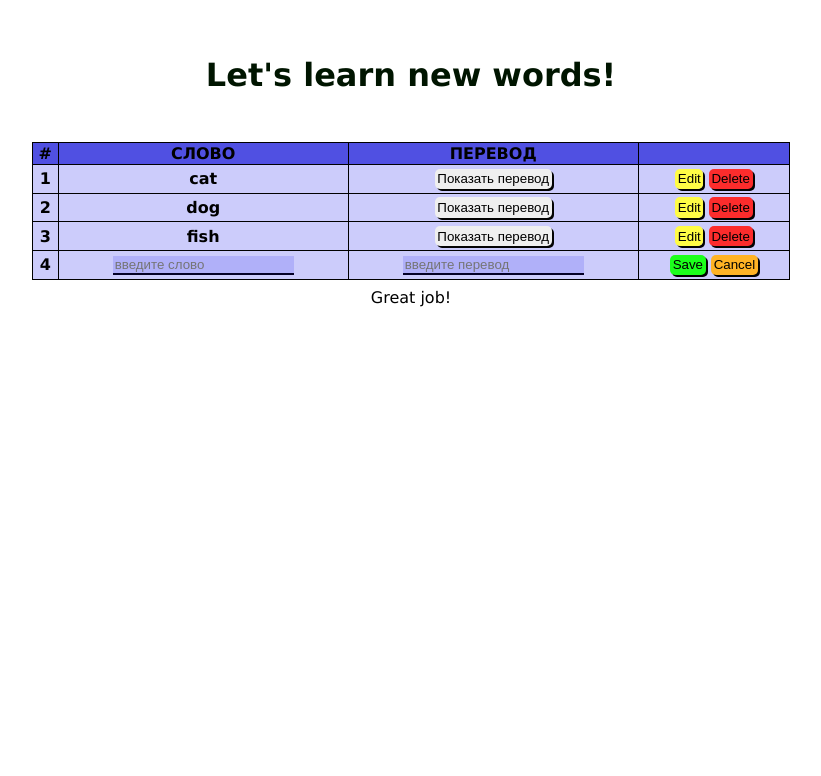
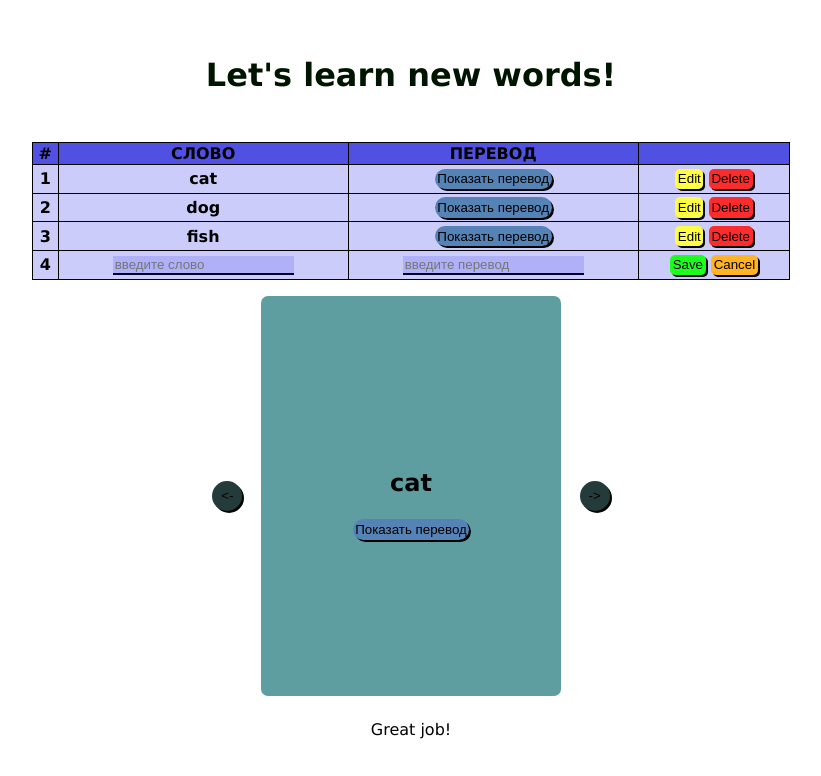
Before and after one commit to MallonsoFrey/LinguaCard, a React (Vite) app: page / in a window 1280 px wide. Shown: the top 776 px of the page, without its empty margins (229-1050 px from the left). Built offline with nearby package versions, Linux system fonts and the light colour scheme.

Commit message:
new elements added

```diff
--- a/src/Components/Button/Button.scss
+++ b/src/Components/Button/Button.scss
@@ -42,4 +42,24 @@ button {
             background-color: $cancel-btn-hover;
         }
     }
+
+    &.show-btn {
+        border-radius: 20px;
+        background-color: rgb(86, 131, 182);
+
+        &:hover {
+            background-color: rgb(50, 75, 86);
+        }
+    }
+
+    &.round {
+        width: 30px;
+        height: 30px;
+        border-radius: 20px;
+        background-color: rgb(36, 59, 60);
+
+        &:hover {
+            background-color: rgb(0, 0, 0);
+        }
+    }
 }
--- /dev/null
+++ b/src/Components/CardMinimal/CardMinimal.jsx
@@ -0,0 +1,41 @@
+/* eslint-disable react/prop-types */
+import { useState } from "react";
+import Button from "../Button/Button";
+import "./CardMinimal.scss";
+
+function CardMinimal({ word, translation, onNext, onPrev }) {
+  const [hiddenTranslation, setHiddenTranslation] = useState(true); //Состояние для показа перевода
+
+  const handleHiddenTranslation = () => {
+    setHiddenTranslation(!hiddenTranslation);
+  };
+
+  const isCardEmpty = !word.trim() || !translation.trim();
+
+  return (
+    <div className="cardMinimal-container">
+      <Button className="round" text={"<-"} onClick={onPrev} />
+      <div className="cardMinimal">
+        {isCardEmpty ? (
+          <h2>Карточка отсутствует</h2>
+        ) : (
+          <>
+            <h2>{word}</h2>
+            {hiddenTranslation ? (
+              <Button
+                className="show-btn"
+                text="Показать перевод"
+                onClick={handleHiddenTranslation}
+              />
+            ) : (
+              <span>{translation}</span>
+            )}
+          </>
+        )}
+      </div>
+      <Button className="round" text={"->"} onClick={onNext} />
+    </div>
+  );
+}
+
+export default CardMinimal;
--- /dev/null
+++ b/src/Components/CardMinimal/CardMinimal.scss
@@ -0,0 +1,18 @@
+
+.cardMinimal-container {
+    display: flex;
+    align-items: center;
+
+    .cardMinimal {
+        width: 300px;
+        height: 400px;
+        background-color: cadetblue;
+        margin: 1em;
+        border-radius: 7px;
+
+        display: flex;
+        flex-direction: column;
+        justify-content: center;
+        align-items: center;
+    }
+}
--- /dev/null
+++ b/src/Components/CardMinimalAll/CardMinimalAll.jsx
@@ -0,0 +1,36 @@
+import CardMinimal from "../CardMinimal/CardMinimal";
+import infos from "../../data/data.json";
+import { useState } from "react";
+
+function CardMinimalAll() {
+  // Состояние для текущего индекса карточки
+  const [currentIndex, setCurrentIndex] = useState(0);
+
+  // Обработчики для перелистывания карточек
+  const handleNext = () => {
+    setCurrentIndex(
+      (prevIndex) => (prevIndex < infos.length - 1 ? prevIndex + 1 : 0) // Вернуться в начало после последней карточки
+    );
+  };
+  const handlePrev = () => {
+    setCurrentIndex(
+      (prevIndex) => (prevIndex > 0 ? prevIndex - 1 : infos.length - 1) // Перейти к последней карточке при листании назад с первой
+    );
+  };
+
+  // Если массив не передан или пустой
+  if (!infos || infos.length === 0) {
+    return <div>Карточки отсутствуют</div>;
+  }
+
+  return (
+    <CardMinimal
+      word={infos[currentIndex].word}
+      translation={infos[currentIndex].translation}
+      onNext={handleNext}
+      onPrev={handlePrev}
+    />
+  );
+}
+
+export default CardMinimalAll;
--- a/src/Components/Main/Main.jsx
+++ b/src/Components/Main/Main.jsx
@@ -1,4 +1,5 @@
 import CardAll from "../CardAll/CardAll";
+import CardMinimalAll from "../CardMinimalAll/CardMinimalAll";
 import "./Main.scss";
 
 function Main() {
@@ -13,6 +14,7 @@ function Main() {
         </tr>
         <CardAll />
       </table>
+      <CardMinimalAll />
     </>
   );
 }
```
